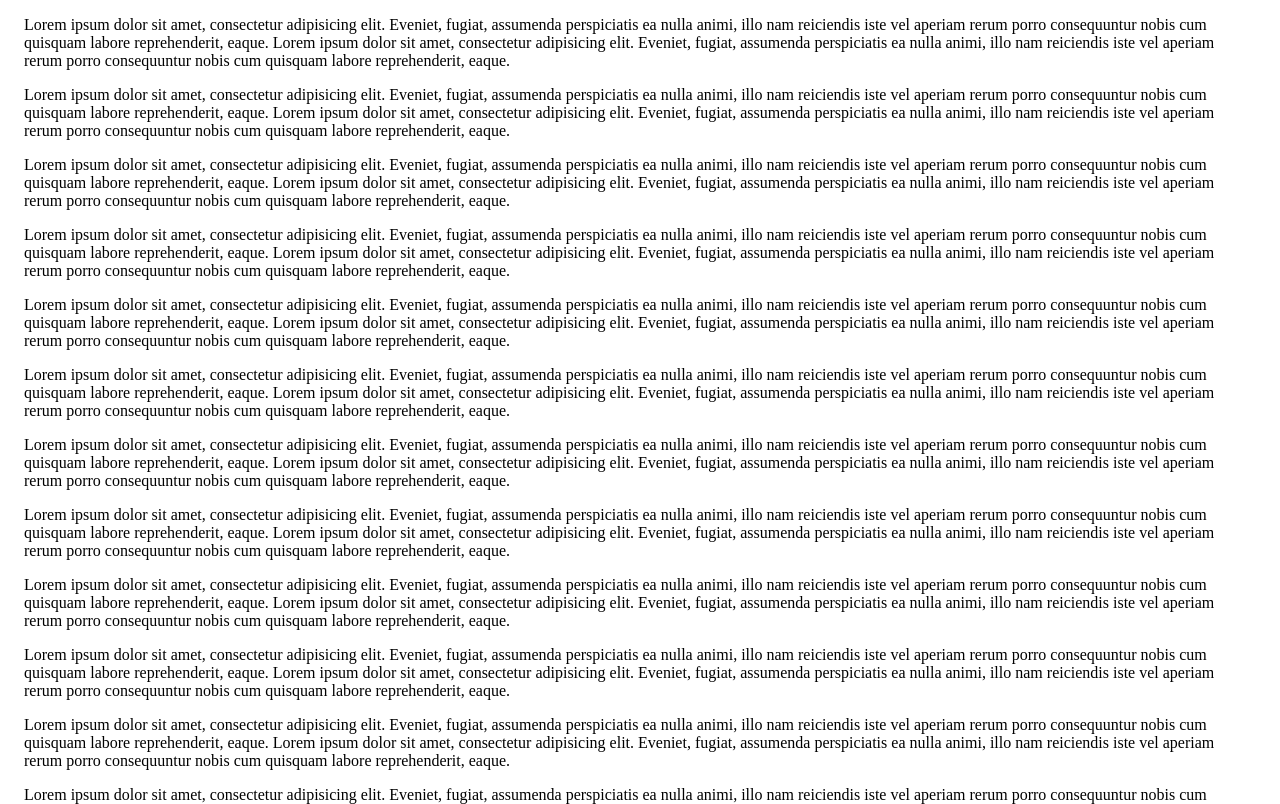
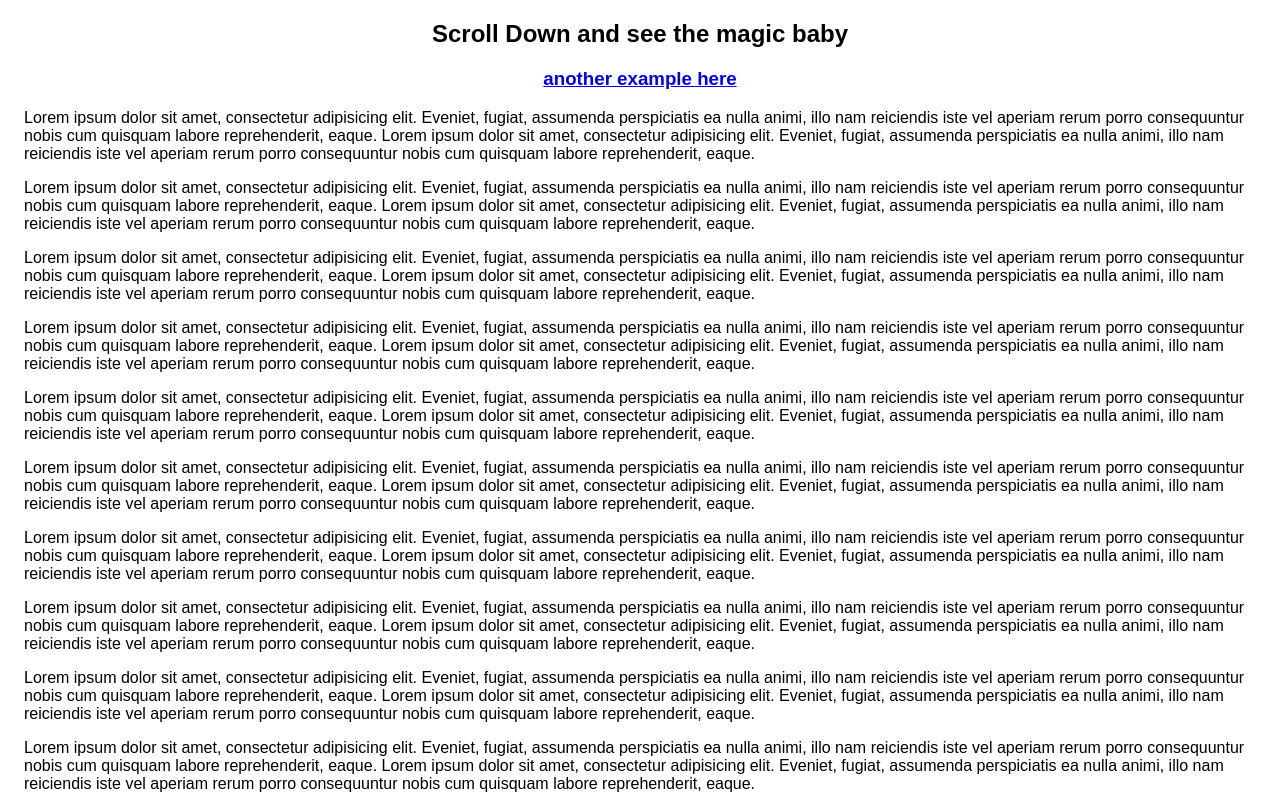
Before and after one commit to omariosouto/animusjs, a website: page example/index.html in a window 1280 px wide. Shown: the top 804 px of the page. Drawn offline with Linux system fonts and the light colour scheme.

Commit message:
update example

```diff
--- a/example/index.html
+++ b/example/index.html
@@ -12,6 +12,8 @@
   </header> -->
 
   <section>
+    <h2 class="text-center">Scroll Down and see the magic baby</h2>
+    <h3 class="text-center"><a target="_blank" href="http://codepen.io/soutomario/pen/akrwxp?editors=0010">another example here</a></h3>
     <p anim-in="active"     anim-out="active" anim-type="class">Lorem ipsum dolor sit amet, consectetur adipisicing elit. Eveniet, fugiat, assumenda perspiciatis ea nulla animi, illo nam reiciendis iste vel aperiam rerum porro consequuntur nobis cum quisquam labore reprehenderit, eaque. Lorem ipsum dolor sit amet, consectetur adipisicing elit. Eveniet, fugiat, assumenda perspiciatis ea nulla animi, illo nam reiciendis iste vel aperiam rerum porro consequuntur nobis cum quisquam labore reprehenderit, eaque.</p>
     <p anim-in-out="active"                   anim-type="">Lorem ipsum dolor sit amet, consectetur adipisicing elit. Eveniet, fugiat, assumenda perspiciatis ea nulla animi, illo nam reiciendis iste vel aperiam rerum porro consequuntur nobis cum quisquam labore reprehenderit, eaque. Lorem ipsum dolor sit amet, consectetur adipisicing elit. Eveniet, fugiat, assumenda perspiciatis ea nulla animi, illo nam reiciendis iste vel aperiam rerum porro consequuntur nobis cum quisquam labore reprehenderit, eaque.</p>
     <p anim-in="active"     anim-out="active" anim-type="function">Lorem ipsum dolor sit amet, consectetur adipisicing elit. Eveniet, fugiat, assumenda perspiciatis ea nulla animi, illo nam reiciendis iste vel aperiam rerum porro consequuntur nobis cum quisquam labore reprehenderit, eaque. Lorem ipsum dolor sit amet, consectetur adipisicing elit. Eveniet, fugiat, assumenda perspiciatis ea nulla animi, illo nam reiciendis iste vel aperiam rerum porro consequuntur nobis cum quisquam labore reprehenderit, eaque.</p>
@@ -40,7 +42,7 @@
     <p anim-in-out="active"                   anim-type="">Lorem ipsum dolor sit amet, consectetur adipisicing elit. Eveniet, fugiat, assumenda perspiciatis ea nulla animi, illo nam reiciendis iste vel aperiam rerum porro consequuntur nobis cum quisquam labore reprehenderit, eaque. Lorem ipsum dolor sit amet, consectetur adipisicing elit. Eveniet, fugiat, assumenda perspiciatis ea nulla animi, illo nam reiciendis iste vel aperiam rerum porro consequuntur nobis cum quisquam labore reprehenderit, eaque.</p>
     <p anim-in="active"     anim-out="active" anim-type="function">Lorem ipsum dolor sit amet, consectetur adipisicing elit. Eveniet, fugiat, assumenda perspiciatis ea nulla animi, illo nam reiciendis iste vel aperiam rerum porro consequuntur nobis cum quisquam labore reprehenderit, eaque. Lorem ipsum dolor sit amet, consectetur adipisicing elit. Eveniet, fugiat, assumenda perspiciatis ea nulla animi, illo nam reiciendis iste vel aperiam rerum porro consequuntur nobis cum quisquam labore reprehenderit, eaque.</p>
     <p anim-in-out="active"                   anim-type="">Lorem ipsum dolor sit amet, consectetur adipisicing elit. Eveniet, fugiat, assumenda perspiciatis ea nulla animi, illo nam reiciendis iste vel aperiam rerum porro consequuntur nobis cum quisquam labore reprehenderit, eaque. Lorem ipsum dolor sit amet, consectetur adipisicing elit. Eveniet, fugiat, assumenda perspiciatis ea nulla animi, illo nam reiciendis iste vel aperiam rerum porro consequuntur nobis cum quisquam labore reprehenderit, eaque.</p>
-
+    <h3 class="text-center">Wanna now how it's build? <a href="https://github.com/soutomario/animusjs">check the repo here and read the docs</a></h3>
 
 
   </section>
--- a/example/style.css
+++ b/example/style.css
@@ -1,5 +1,5 @@
 html,
-body { height: 100%; }
+body { height: 100%; font-family: sans-serif; }
 
 body {
   overflow-x: hidden;
@@ -55,3 +55,10 @@
   transition: .5s ease-in-out;
   transform: translateX(0px);
 }
+
+
+/* Helpers */
+
+.text-center {
+  text-align: center;
+}
```
Also changed, not shown: dist/js/animusjs.js (deleted), dist/js/animusjs.min.js (deleted).
